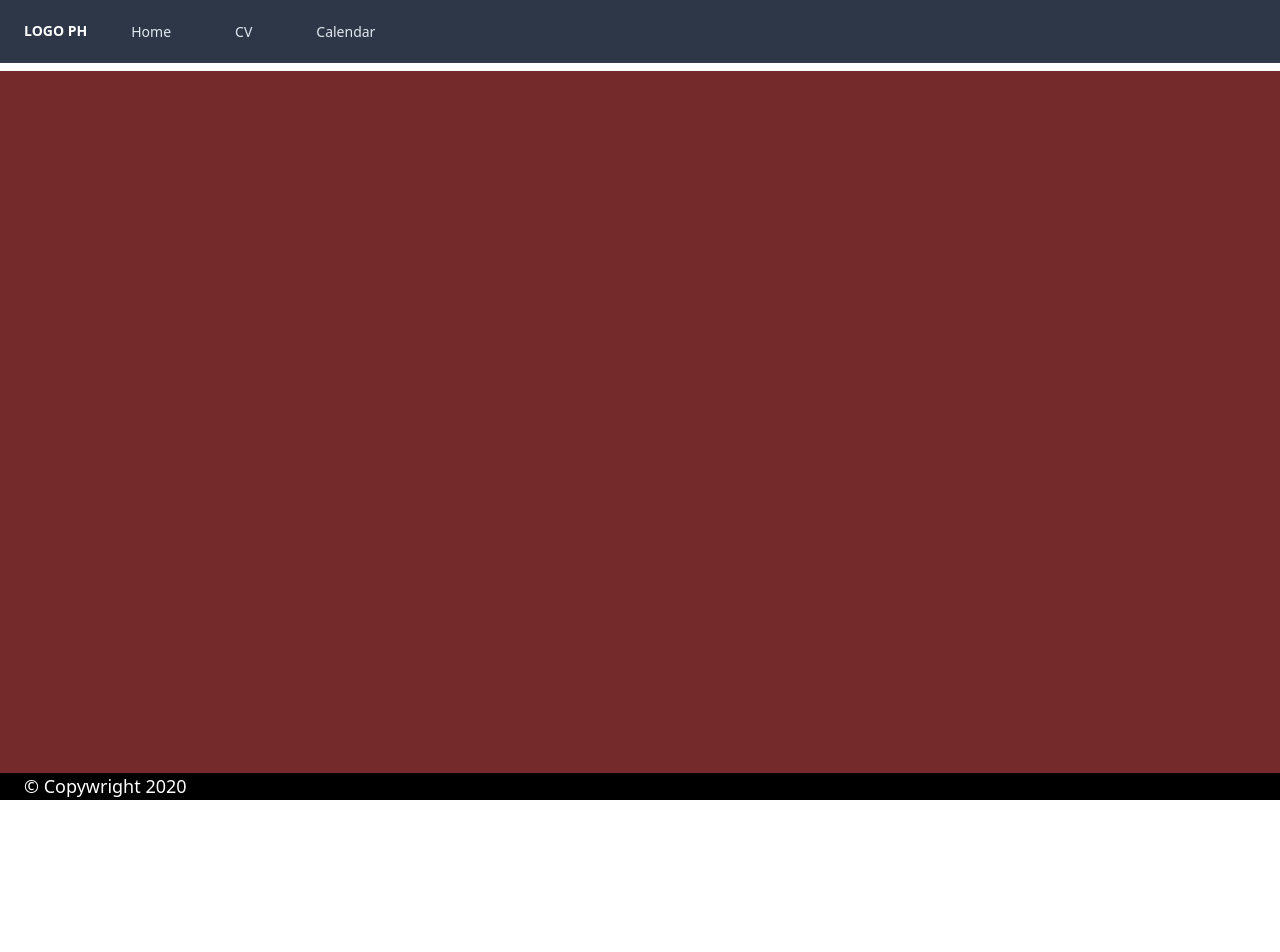
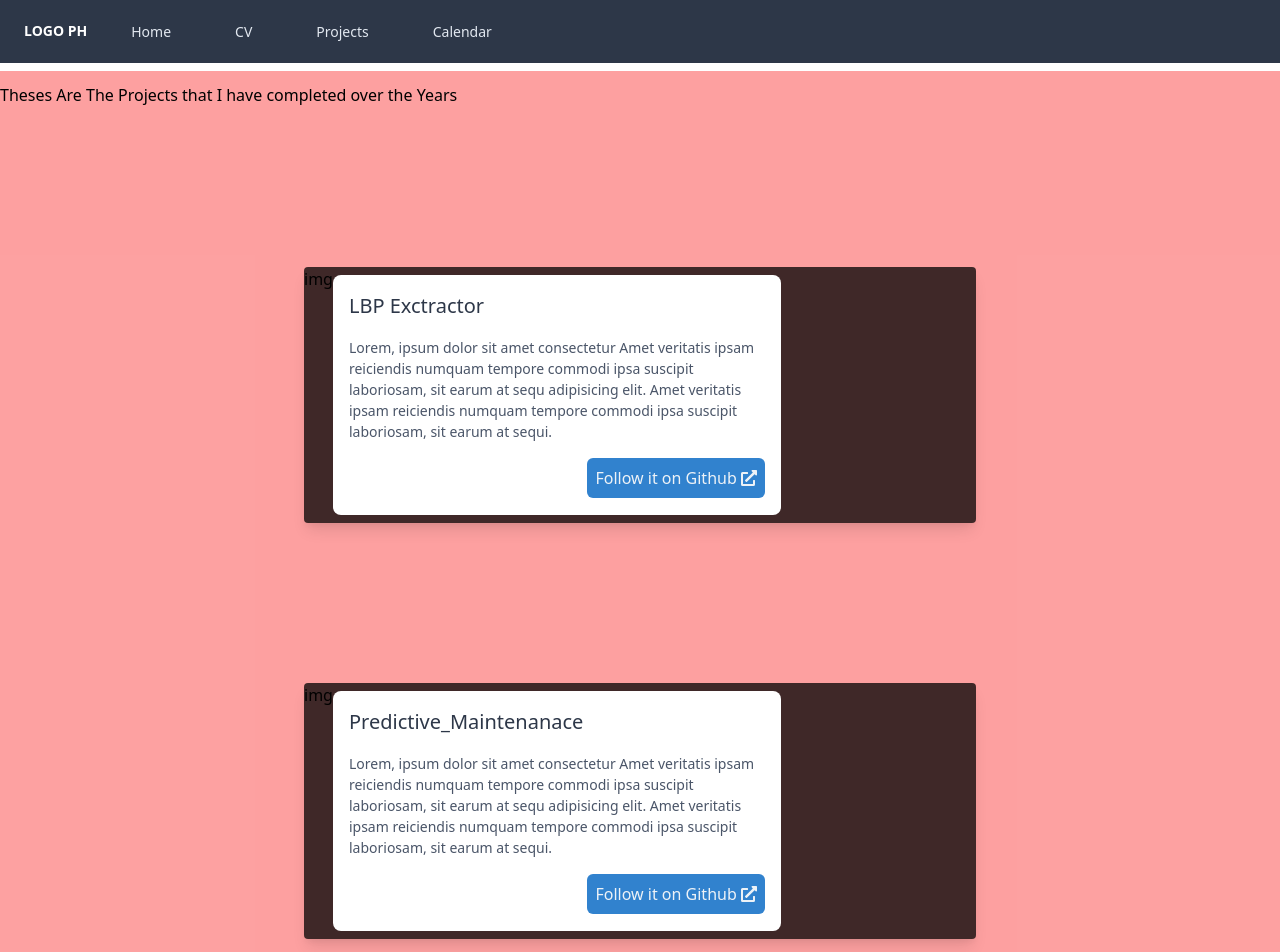
Before and after one commit to kocharalampidis/Personal-Website, a React (Create React App) app: page /Projects in a window 1280 px wide. Shown: the top 952 px of the page. Before the commit the page ends 800 px from the top, so only its background shows below. Built offline with nearby package versions, Linux system fonts and the light colour scheme.

Commit message:
created projects page

```diff
--- a/src/App.js
+++ b/src/App.js
@@ -10,10 +10,11 @@ import Footer from "./components/Footer";
 import Welcome from "./Pages/Welcome";
 import Mybio from "./Pages/Mybio";
 import Calendar from "./Pages/Calendar";
+import Projects from "./Pages/Projects";
 
 function App() {
 	return (
-		<div class='relative pb-10 min-h-screen bg-red-900 '>
+		<div class='relative pb-10 min-h-screen bg-red-400  bg-opacity-75'>
 			<BrowserRouter>
 				<Navbar />
 				<div>
@@ -21,6 +22,7 @@ function App() {
 						<Redirect from='/' to='/Welcome' exact />
 						<Route path='/Welcome' component={Welcome} />
 						<Route path='/Mybio' component={Mybio} />
+						<Route path='/Projects' component={Projects} />
 						<Route path='/Calendar' component={Calendar} />
 					</Switch>
 				</div>
--- a/src/Pages/Mybio.js
+++ b/src/Pages/Mybio.js
@@ -14,7 +14,7 @@ function Mybio() {
 								<th class='p-3 text-left'>Timeline</th>
 							</tr>
 						</thead>
-						<tbody class=''>
+						<tbody class='bg-gray-100'>
 							<tr class=''>
 								<td class='border-green-600 border hover:bg-red-200 p-3  '>
 									Computer Science Department of the International Hellenic
@@ -35,7 +35,7 @@ function Mybio() {
 								<th class='p-3 text-left'>Timeline</th>
 							</tr>
 						</thead>
-						<tbody class=''>
+						<tbody class='bg-gray-100'>
 							<tr class=''>
 								<td class='border-green-600 border hover:bg-red-200 p-3 '>
 									Electrician Assistant, Prokat Kavalas
--- /dev/null
+++ b/src/Pages/Projects.js
@@ -0,0 +1,53 @@
+import React from "react";
+import { FontAwesomeIcon } from "@fortawesome/react-fontawesome";
+import { faExternalLinkAlt } from "@fortawesome/free-solid-svg-icons";
+import Lbp from "../components/Project_Content/Lbp";
+import Predictive_Maintenance from "../components/Project_Content/Predictive_Maintenance";
+
+function Projects() {
+	return (
+		<>
+			<h1 class=''>
+				Theses Are The Projects that I have completed over the Years
+			</h1>
+			<Lbp />
+			<Predictive_Maintenance />
+		</>
+	);
+}
+
+export default Projects;
+
+{
+	/*<>
+			<div class='bg-black bg-opacity-75 md:flex shadow-lg  mx-6 md:mx-auto my-40 max-w-lg md:max-w-2xl h-64 rounded'>
+				<span>img</span>
+				<div class='my-2 w-full md:w-2/3  px-4 py-4 bg-white rounded-lg'>
+					<div class='flex items-center'>
+						<h2 class='text-xl text-gray-800 font-medium mr-auto'>
+							LBP Exctractor
+						</h2>
+					</div>
+					<p class='text-sm text-gray-700 mt-4'>
+						Lorem, ipsum dolor sit amet consectetur Amet veritatis ipsam
+						reiciendis numquam tempore commodi ipsa suscipit laboriosam, sit
+						earum at sequ adipisicing elit. Amet veritatis ipsam reiciendis
+						numquam tempore commodi ipsa suscipit laboriosam, sit earum at
+						sequi.
+					</p>
+					<div class='flex items-center justify-end mt-4 top-auto'>
+						<button class=' bg-blue-600 text-gray-200 px-2 py-2 rounded-md'>
+							<a
+								class=''
+								href='https://github.com/kocharalampidis/LBP'
+								target='_blank'
+								rel='noopener noreferrer'>
+								<span>Follow it on Github </span>
+								<FontAwesomeIcon icon={faExternalLinkAlt} />
+							</a>
+						</button>
+					</div>
+				</div>
+			</div>
+		</> */
+}
--- a/src/components/Navigation.js
+++ b/src/components/Navigation.js
@@ -21,6 +21,13 @@ function Navigation() {
 				</li>
 				<li class='mr-6'>
 					<Link
+						to='/Projects'
+						class='ml-4 px-3 py-2 rounded-md text-sm font-medium leading-5 text-gray-300 hover:text-white hover:bg-gray-700 focus:outline-none focus:text-white focus:bg-gray-700 transition duration-150 ease-in-out'>
+						Projects
+					</Link>
+				</li>
+				<li class='mr-6'>
+					<Link
 						to='/Calendar'
 						class='ml-4 px-3 py-2 rounded-md text-sm font-medium leading-5 text-gray-300 hover:text-white hover:bg-gray-700 focus:outline-none focus:text-white focus:bg-gray-700 transition duration-150 ease-in-out'>
 						Calendar
--- /dev/null
+++ b/src/components/Project_Content/Lbp.js
@@ -0,0 +1,76 @@
+import React from "react";
+import { FontAwesomeIcon } from "@fortawesome/react-fontawesome";
+import { faExternalLinkAlt } from "@fortawesome/free-solid-svg-icons";
+
+function Lbp() {
+	return (
+		<>
+			<div class='bg-black bg-opacity-75 md:flex shadow-lg  mx-6 md:mx-auto my-40 max-w-lg md:max-w-2xl h-64 rounded'>
+				<span>img</span>
+				<div class='my-2 w-full md:w-2/3  px-4 py-4 bg-white rounded-lg'>
+					<div class='flex items-center'>
+						<h2 class='text-xl text-gray-800 font-medium mr-auto'>
+							LBP Exctractor
+						</h2>
+					</div>
+					<p class='text-sm text-gray-700 mt-4'>
+						Lorem, ipsum dolor sit amet consectetur Amet veritatis ipsam
+						reiciendis numquam tempore commodi ipsa suscipit laboriosam, sit
+						earum at sequ adipisicing elit. Amet veritatis ipsam reiciendis
+						numquam tempore commodi ipsa suscipit laboriosam, sit earum at
+						sequi.
+					</p>
+					<div class='flex items-center justify-end mt-4 top-auto'>
+						<button class=' bg-blue-600 text-gray-200 px-2 py-2 rounded-md'>
+							<a
+								class=''
+								href='https://github.com/kocharalampidis/LBP'
+								target='_blank'
+								rel='noopener noreferrer'>
+								<span>Follow it on Github </span>
+								<FontAwesomeIcon icon={faExternalLinkAlt} />
+							</a>
+						</button>
+					</div>
+				</div>
+			</div>
+		</>
+	);
+}
+
+export default Lbp;
+
+{
+	/*<div class='md:flex shadow-lg  mx-6 md:mx-auto my-40 max-w-lg md:max-w-2xl h-64'>
+			<span>img</span>
+			<div class='w-full md:w-2/3 px-4 py-4 bg-white rounded-lg'>
+				<div class='flex items-center'>
+					<h2 class='text-xl text-gray-800 font-medium mr-auto'>
+						Your Travel Buddy
+					</h2>
+					<p class='text-gray-800 font-semibold tracking-tighter'>
+						only
+						<i class='text-gray-600 line-through'>60$</i>
+						48$
+					</p>
+				</div>
+				<p class='text-sm text-gray-700 mt-4'>
+					Lorem, ipsum dolor sit amet consectetur Amet veritatis ipsam
+					reiciendis numquam tempore commodi ipsa suscipit laboriosam, sit earum
+					at sequ adipisicing elit. Amet veritatis ipsam reiciendis numquam
+					tempore commodi ipsa suscipit laboriosam, sit earum at sequi.
+				</p>
+				<div class='flex items-center justify-end mt-4 top-auto'>
+					<button class='bg-white text-red-500 px-4 py-2 rounded mr-auto hover:underline'>
+						Delete
+					</button>
+					<button class=' bg-gray-200 text-blue-600 px-2 py-2 rounded-md mr-2'>
+						Edit
+					</button>
+					<button class=' bg-blue-600 text-gray-200 px-2 py-2 rounded-md '>
+						Publish
+					</button>
+				</div>
+			</div>
+		</div> */
+}
--- /dev/null
+++ b/src/components/Project_Content/Predictive_Maintenance.js
@@ -0,0 +1,76 @@
+import React from "react";
+import { FontAwesomeIcon } from "@fortawesome/react-fontawesome";
+import { faExternalLinkAlt } from "@fortawesome/free-solid-svg-icons";
+
+function Predictive_Maintenanace() {
+	return (
+		<>
+			<div class='bg-black bg-opacity-75 md:flex shadow-lg  mx-6 md:mx-auto my-40 max-w-lg md:max-w-2xl h-64 rounded'>
+				<span>img</span>
+				<div class='my-2 w-full md:w-2/3  px-4 py-4 bg-white rounded-lg'>
+					<div class='flex items-center'>
+						<h2 class='text-xl text-gray-800 font-medium mr-auto'>
+							Predictive_Maintenanace
+						</h2>
+					</div>
+					<p class='text-sm text-gray-700 mt-4'>
+						Lorem, ipsum dolor sit amet consectetur Amet veritatis ipsam
+						reiciendis numquam tempore commodi ipsa suscipit laboriosam, sit
+						earum at sequ adipisicing elit. Amet veritatis ipsam reiciendis
+						numquam tempore commodi ipsa suscipit laboriosam, sit earum at
+						sequi.
+					</p>
+					<div class='flex items-center justify-end mt-4 top-auto'>
+						<button class=' bg-blue-600 text-gray-200 px-2 py-2 rounded-md'>
+							<a
+								class=''
+								href='https://github.com/kocharalampidis/LBP'
+								target='_blank'
+								rel='noopener noreferrer'>
+								<span>Follow it on Github </span>
+								<FontAwesomeIcon icon={faExternalLinkAlt} />
+							</a>
+						</button>
+					</div>
+				</div>
+			</div>
+		</>
+	);
+}
+
+export default Predictive_Maintenanace;
+
+{
+	/*<div class='md:flex shadow-lg  mx-6 md:mx-auto my-40 max-w-lg md:max-w-2xl h-64'>
+			<span>img</span>
+			<div class='w-full md:w-2/3 px-4 py-4 bg-white rounded-lg'>
+				<div class='flex items-center'>
+					<h2 class='text-xl text-gray-800 font-medium mr-auto'>
+						Your Travel Buddy
+					</h2>
+					<p class='text-gray-800 font-semibold tracking-tighter'>
+						only
+						<i class='text-gray-600 line-through'>60$</i>
+						48$
+					</p>
+				</div>
+				<p class='text-sm text-gray-700 mt-4'>
+					Lorem, ipsum dolor sit amet consectetur Amet veritatis ipsam
+					reiciendis numquam tempore commodi ipsa suscipit laboriosam, sit earum
+					at sequ adipisicing elit. Amet veritatis ipsam reiciendis numquam
+					tempore commodi ipsa suscipit laboriosam, sit earum at sequi.
+				</p>
+				<div class='flex items-center justify-end mt-4 top-auto'>
+					<button class='bg-white text-red-500 px-4 py-2 rounded mr-auto hover:underline'>
+						Delete
+					</button>
+					<button class=' bg-gray-200 text-blue-600 px-2 py-2 rounded-md mr-2'>
+						Edit
+					</button>
+					<button class=' bg-blue-600 text-gray-200 px-2 py-2 rounded-md '>
+						Publish
+					</button>
+				</div>
+			</div>
+		</div> */
+}
```
